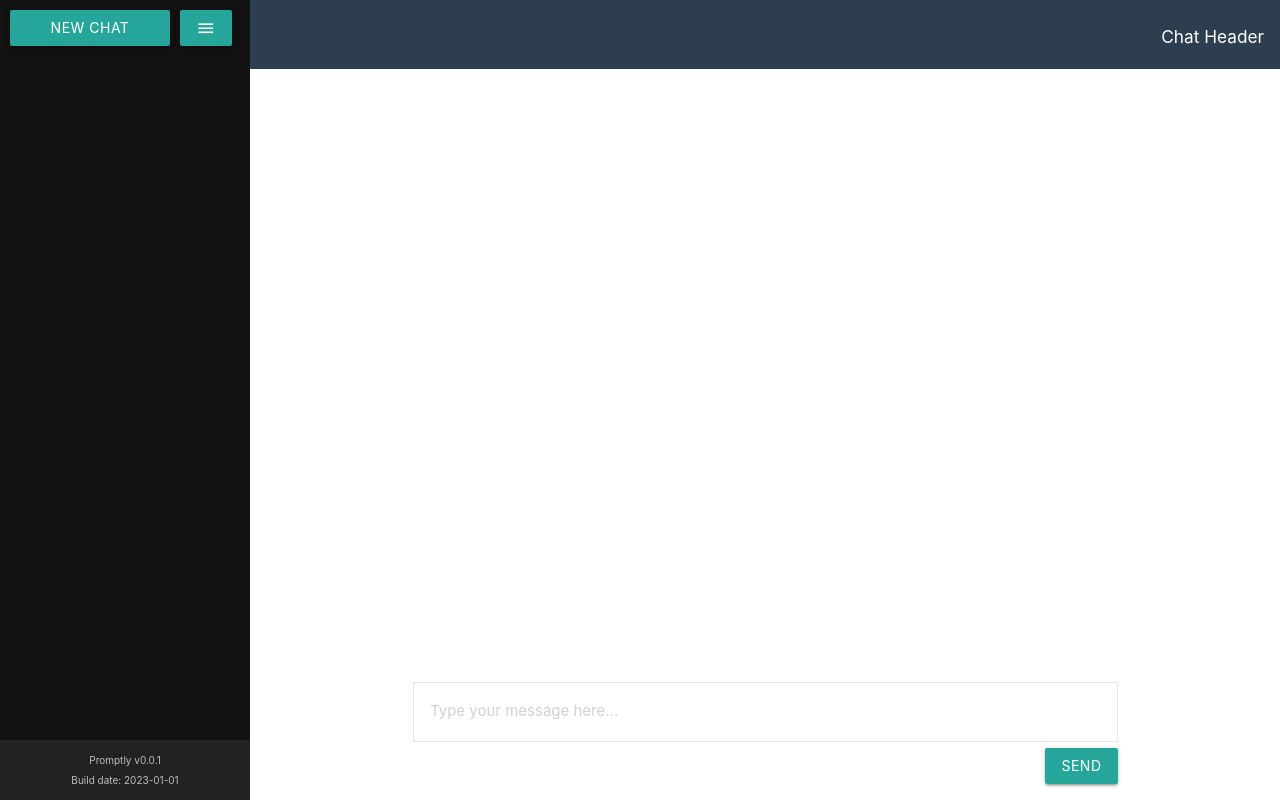
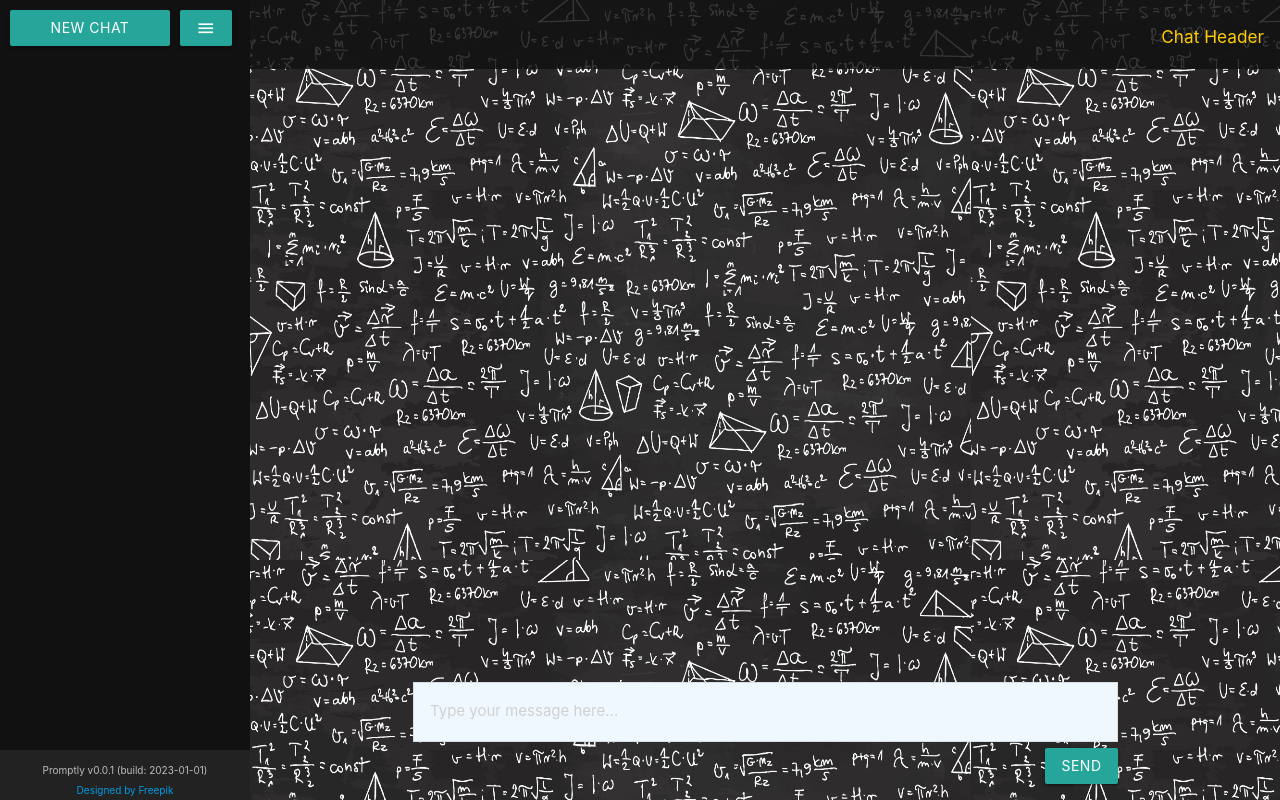
Before and after one commit to sergeyklay/promptly, a Flask app: page / in a window 1280 px wide. Run offline with Flask 3, Linux system fonts and the light colour scheme; style sheets or scripts are compiled from the project's sources.

Commit message:
ui: change chat background

```diff
--- a/promptly/static/js/script.js
+++ b/promptly/static/js/script.js
@@ -37,10 +37,21 @@ function autoResizePromptTextarea(e) {
  * @param {string} message - The message text to append.
  * @param {HTMLElement} outputContainer - The DOM element to which the message will be appended.
  */
-function appendMessageToChat(message, outputContainer) {
-  const messageDiv = document.createElement("div");
-  messageDiv.className = "chat-message";
-  messageDiv.innerHTML = `<p>${message}</p>`;
+function appendMessageToChat(message, outputContainer, isUserMessage) {
+  const messageDiv = document.createElement('div');
+  messageDiv.className = isUserMessage ? 'chat-message user-message' : 'chat-message server-response';
+
+  const header = document.createElement('div');
+  header.className = 'message-header';
+  header.textContent = isUserMessage ? 'You' : 'AI';
+
+  const body = document.createElement('div');
+  body.className = 'message-body';
+  body.innerHTML = `<p>${message}</p>`;
+
+  messageDiv.appendChild(header);
+  messageDiv.appendChild(body);
+
   outputContainer.appendChild(messageDiv);
 }
 
@@ -89,7 +100,7 @@ document.addEventListener("DOMContentLoaded", function() {
 
     if (userMessage.length > 0) {
       document.getElementById("prompt-textarea").value = '';
-      appendMessageToChat(userMessage, chatOutput);
+      appendMessageToChat(userMessage, chatOutput, true);
 
       const loadingElement = document.createElement("div");
       loadingElement.className = "loading";
@@ -107,7 +118,7 @@ document.addEventListener("DOMContentLoaded", function() {
       .then(response => response.json())
       .then(data => {
         loadingElement.remove();
-        appendMessageToChat(data.message, chatOutput);
+        appendMessageToChat(data.message, chatOutput, false);
       })
       .catch(() => {
         // TODO: Show error
--- a/promptly/static/scss/style.scss
+++ b/promptly/static/scss/style.scss
@@ -86,9 +86,6 @@
   text-align: center;
 }
 
-.sidebar-footer p {
-}
-
 #chat-window {
   left: 250px;
   width: calc(100% - 250px);
@@ -98,6 +95,10 @@
   display: flex;
   flex-direction: column;
   min-height: 100vh;
+
+  background-image: url("../img/chatbg-3665587.jpg");
+  background-repeat: repeat;
+  background-size: 70% 70%;
 }
 
 .chat-header,
@@ -110,8 +111,8 @@
 .chat-header {
   flex: 0;
   @extend .header;
-  background-color: #2c3e50;
-  color: white;
+  background-color: rgba(17, 17, 17, 0.84);
+  color: #ffcc02;
   display: flex;
   justify-content: flex-end;
 }
@@ -126,7 +127,7 @@
   flex: 0;
   position: sticky;
   bottom: 0;
-  background-color: #fff;
+  background-color: transparent;
   text-align: right;
 }
 
@@ -144,6 +145,7 @@
     resize: none;
     line-height: 1.6em;
     height: 4rem;
+    background-color: #f0f8ff;
   }
 }
 
@@ -154,3 +156,35 @@
     }
   }
 }
+
+.message-header {
+  font-size: 0.9em;
+  color: #555;
+  margin-bottom: 5px;
+}
+
+.message-body p {
+  margin: 0;
+}
+
+.chat-message {
+  padding: 10px;
+  margin: 5px 0;
+  border-radius: 8px;
+}
+
+.user-message {
+  background-color: #d4edee;
+  margin-left: 20%;
+}
+
+.server-response {
+  background-color: #f0f0f0;
+  margin-right: 20%;
+}
+
+.user-message .message-body,
+.server-response .message-body {
+  padding: 10px;
+  border-radius: 5px;
+}
--- a/promptly/templates/layout/sidebar.html
+++ b/promptly/templates/layout/sidebar.html
@@ -16,6 +16,8 @@
 </div>
 
 <div class="sidebar-footer">
-  <p>Promptly v0.0.1</p>
-  <p>Build date: 2023-01-01</p>
+  <p>Promptly v0.0.1 (build: 2023-01-01)</p>
+    <div class="attribution">
+  <a href="http://www.freepik.com" target="_blank" rel="noopener noreferrer">Designed by Freepik</a>
 </div>
+</div>
```
Also changed, not shown: promptly/static/img/chatbg-3665587.jpg (added).
